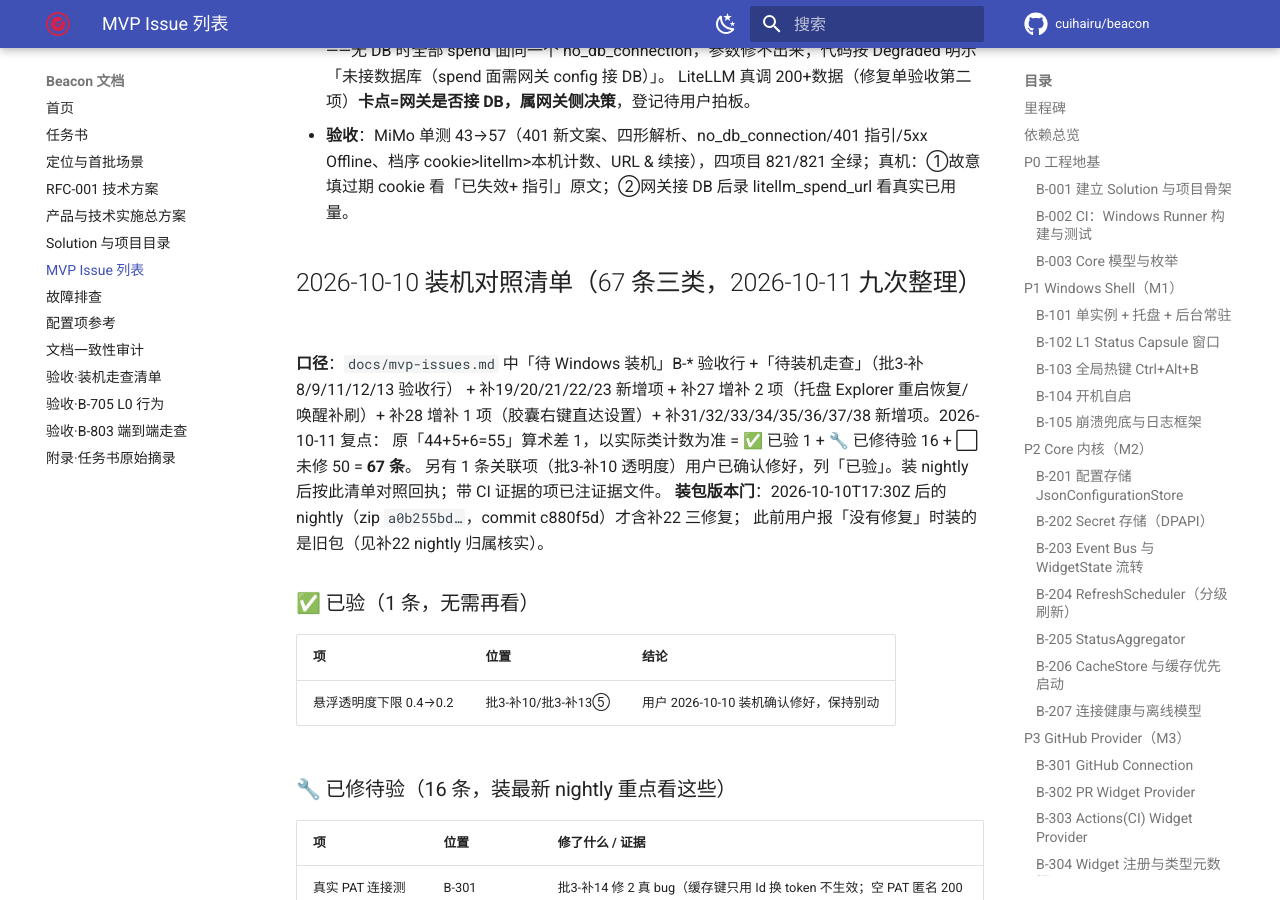
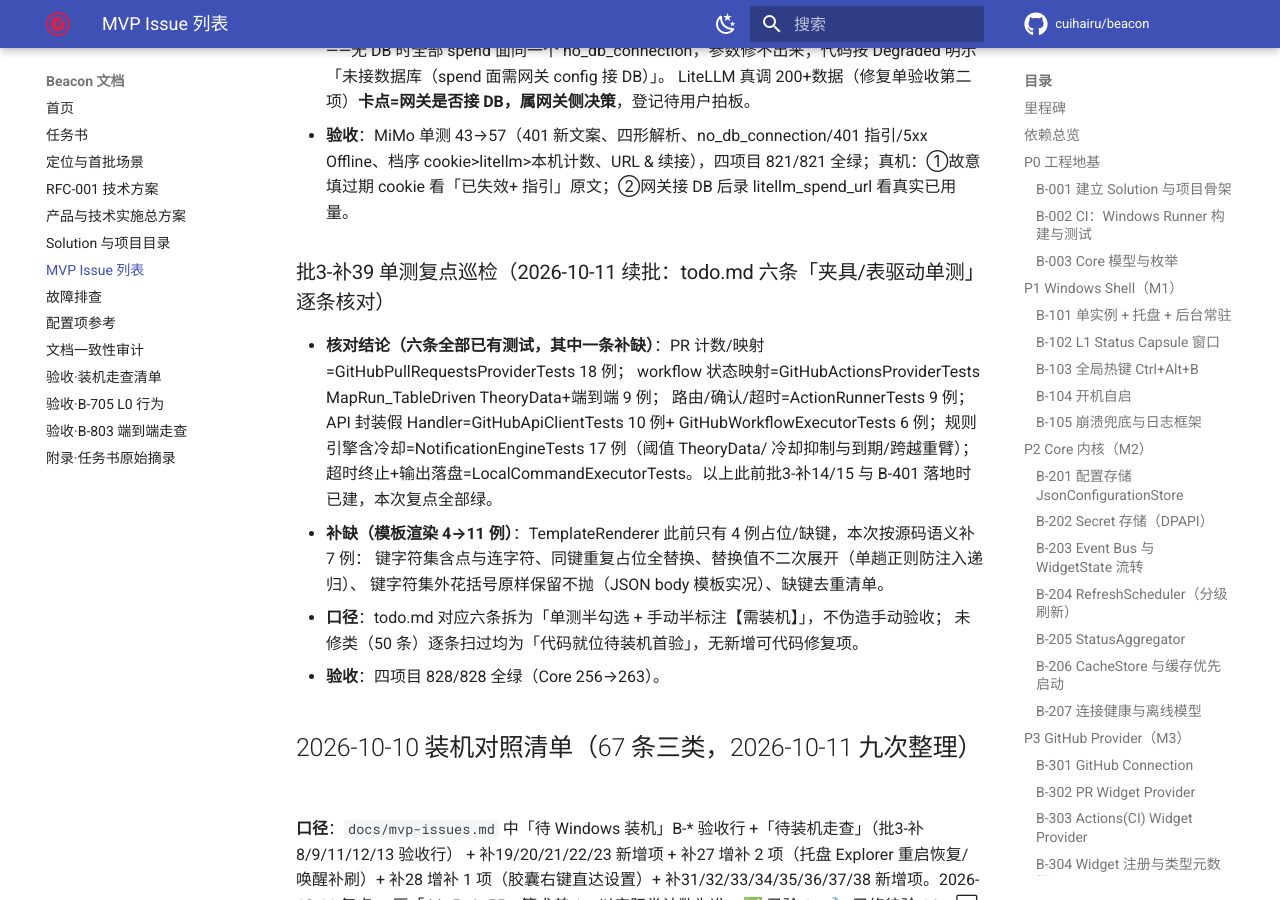
Before and after one commit to cuihairu/beacon, an MkDocs documentation site: the page built from docs/mvp-issues.md, in a window 1280 px wide and 900 px high, scrolled down 42865 px. Built offline with MkDocs 1.6.1 and Material for MkDocs 9.7.7, drawn with Linux system fonts in a browser that asks for light colours; comment, search, counter and statistics services are not loaded.

Commit message:
docs: record unit test audit

```diff
--- a/docs/mvp-issues.md
+++ b/docs/mvp-issues.md
@@ -1047,6 +1047,20 @@ B-001 ─ B-002 ─ B-003          (P0 地基)
   cookie>litellm>本机计数、URL & 续接），四项目 821/821 全绿；真机：①故意填过期 cookie 看「已失效+
   指引」原文；②网关接 DB 后录 litellm_spend_url 看真实已用量。
 
+### 批3-补39 单测复点巡检（2026-10-11 续批：todo.md 六条「夹具/表驱动单测」逐条核对）
+- **核对结论（六条全部已有测试，其中一条补缺）**：PR 计数/映射=GitHubPullRequestsProviderTests 18 例；
+  workflow 状态映射=GitHubActionsProviderTests MapRun_TableDriven TheoryData+端到端 9 例；
+  路由/确认/超时=ActionRunnerTests 9 例；API 封装假 Handler=GitHubApiClientTests 10 例+
+  GitHubWorkflowExecutorTests 6 例；规则引擎含冷却=NotificationEngineTests 17 例（阈值 TheoryData/
+  冷却抑制与到期/跨越重臂）；超时终止+输出落盘=LocalCommandExecutorTests。以上此前批3-补14/15 与
+  B-401 落地时已建，本次复点全部绿。
+- **补缺（模板渲染 4→11 例）**：TemplateRenderer 此前只有 4 例占位/缺键，本次按源码语义补 7 例：
+  键字符集含点与连字符、同键重复占位全替换、替换值不二次展开（单趟正则防注入递归）、
+  键字符集外花括号原样保留不抛（JSON body 模板实况）、缺键去重清单。
+- **口径**：todo.md 对应六条拆为「单测半勾选 + 手动半标注【需装机】」，不伪造手动验收；
+  未修类（50 条）逐条扫过均为「代码就位待装机首验」，无新增可代码修复项。
+- **验收**：四项目 828/828 全绿（Core 256→263）。
+
 ## 2026-10-10 装机对照清单（67 条三类，2026-10-11 九次整理）
 
 **口径**：`docs/mvp-issues.md` 中「待 Windows 装机」B-* 验收行 +「待装机走查」（批3-补8/9/11/12/13 验收行）
```
Also changed, not shown: docs/solution-structure.md (+1 -1 lines), todo.md (+15 -8 lines).
